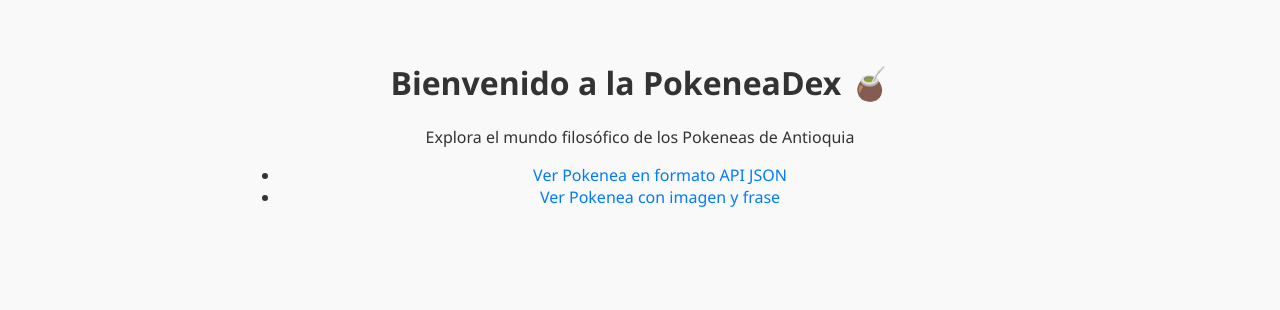
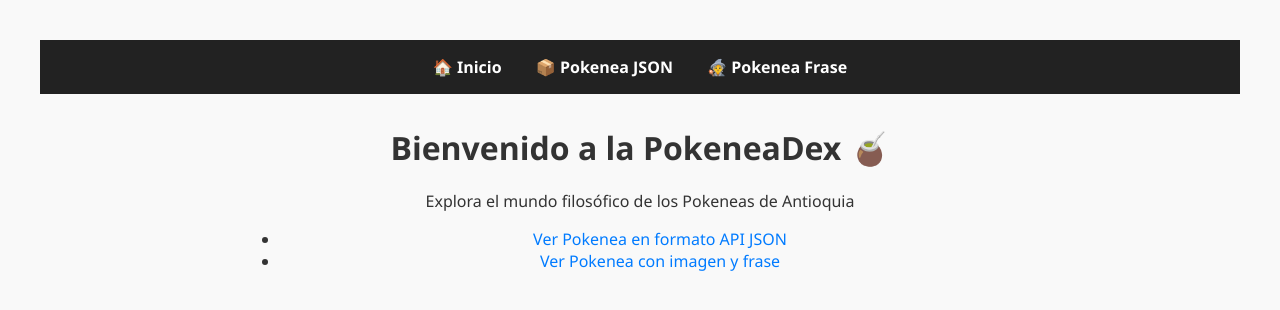
Before and after one commit to aristcub/Taller02-TEIS, a Flask app: page / in a window 1280 px wide. Shown: the top 310 px of the page. Run offline with Flask 3, Linux system fonts and the light colour scheme.

Commit message:
Barra de navegacion

```diff
--- a/app_poke/static/style.css
+++ b/app_poke/static/style.css
@@ -51,3 +51,23 @@ button {
 button:hover {
     background-color: #0056b3;
 }
+
+
+.navbar {
+    background-color: #222;
+    padding: 1em;
+    text-align: center;
+    margin-bottom: 2em;
+}
+
+.navbar a {
+    color: #fff;
+    margin: 0 15px;
+    text-decoration: none;
+    font-weight: bold;
+}
+
+.navbar a:hover {
+    text-decoration: underline;
+    color: #00d1b2;
+}
--- a/app_poke/templates/base.html
+++ b/app_poke/templates/base.html
@@ -6,6 +6,13 @@
     <link rel="stylesheet" href="{{ url_for('static', filename='style.css') }}">
 </head>
 <body>
+    <!-- 🧭 NAVBAR GLOBAL -->
+    <nav class="navbar">
+        <a href="{{ url_for('home') }}">🏠 Inicio</a>
+        <a href="{{ url_for('pokenea.api_ui') }}">📦 Pokenea JSON</a>
+        <a href="{{ url_for('pokenea.show_pokenea') }}">🧙 Pokenea Frase</a>
+    </nav>
+
     <div class="container">
         {% block content %}{% endblock %}
     </div>
```
